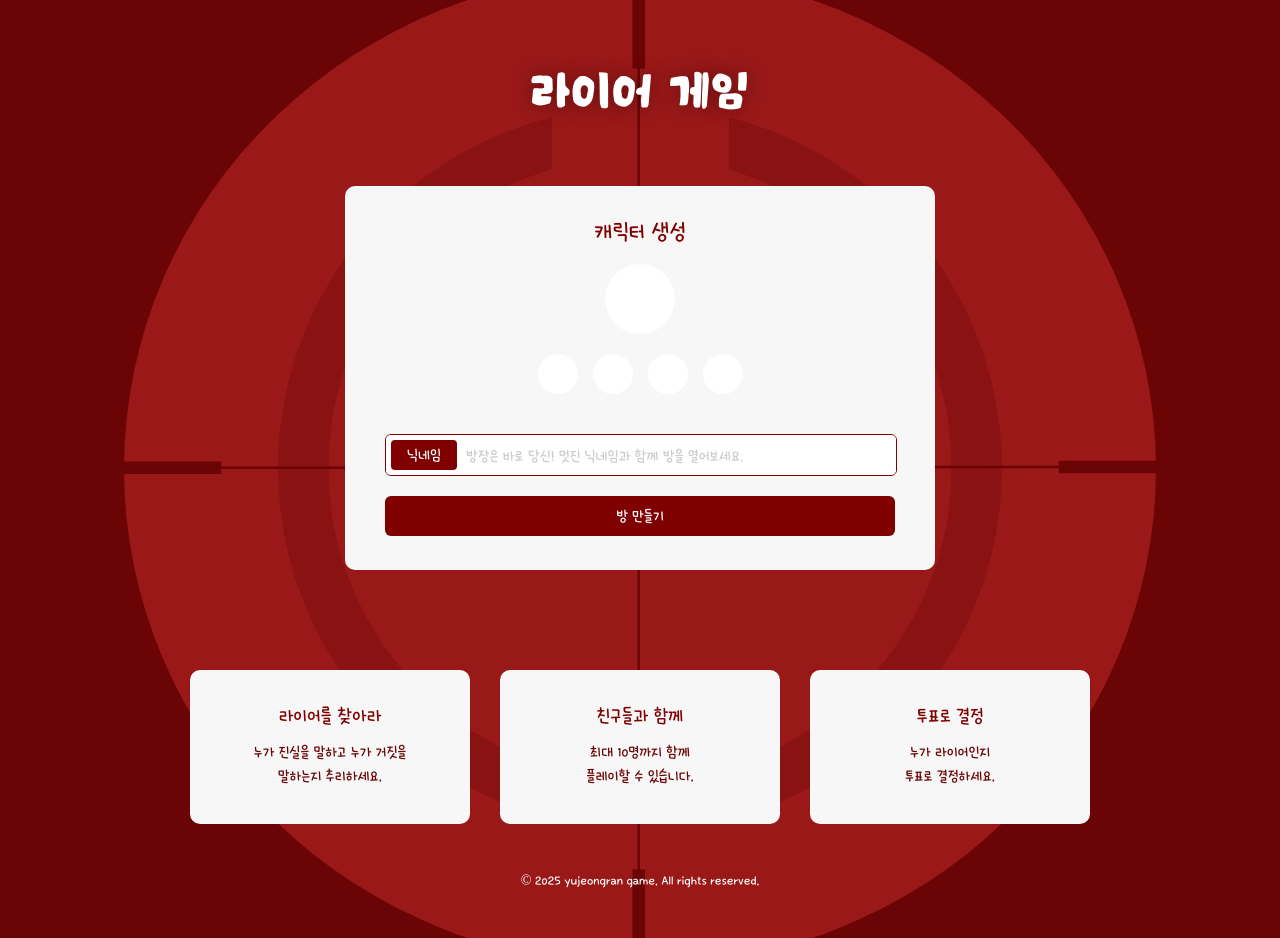
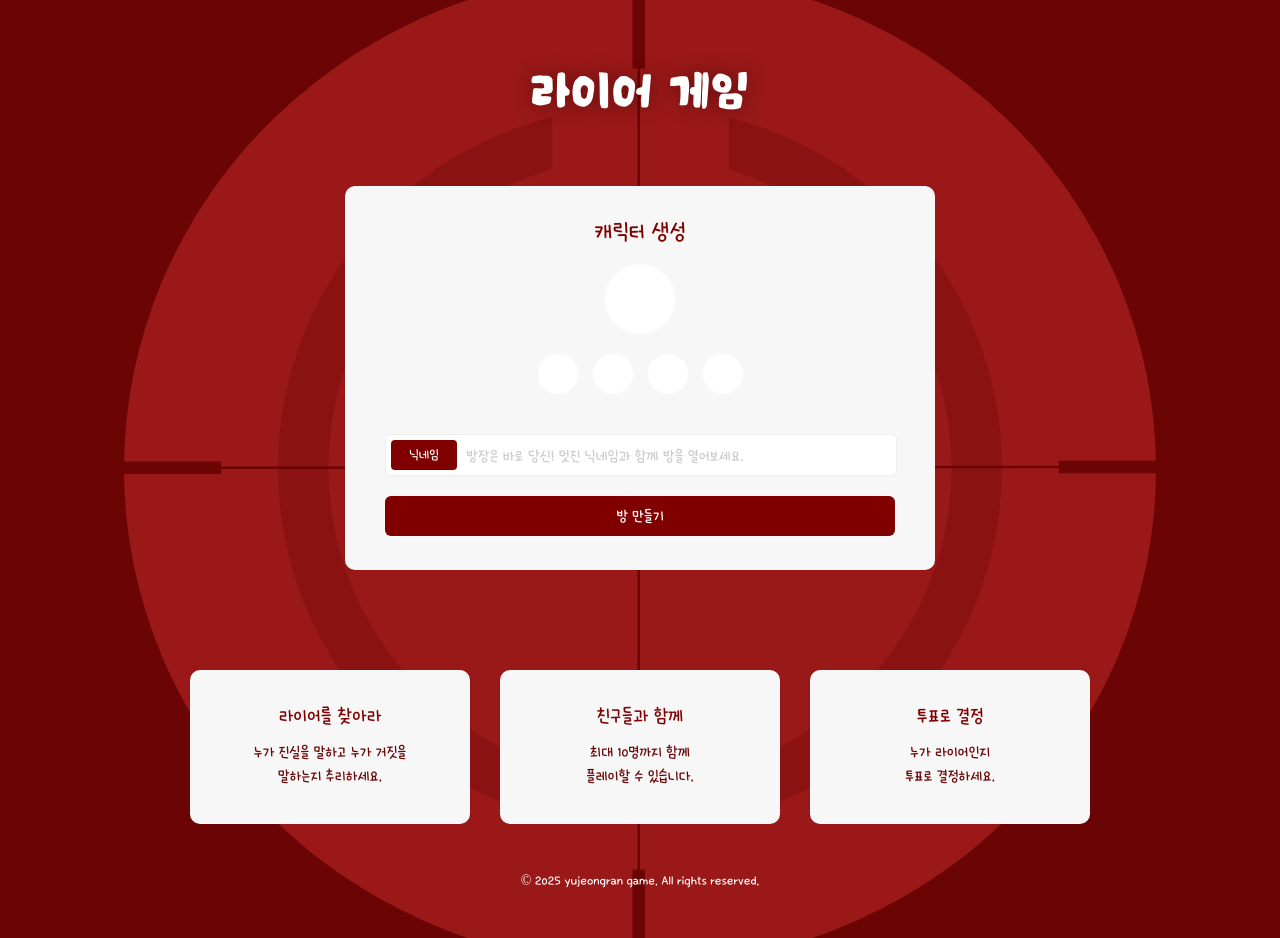
Before and after one commit to yujeong-ran/mallan, a React (Vite) app in the folder frontend/: page /liar/room in a window 1280 px wide. Built offline with nearby package versions, Linux system fonts and the light colour scheme.

Commit message:
style: Change border color of input fields

```diff
--- a/frontend/src/components/common/NickNameRegister.tsx
+++ b/frontend/src/components/common/NickNameRegister.tsx
@@ -5,7 +5,7 @@ const InputBox = styled.div`
   width: 100%;
   height: 40px;
   margin-top: 40px;
-  border: 1px solid ${({ theme }) => theme.point};
+  border: 1px solid ${({ theme }) => theme.border};
   border-radius: ${({ theme }) => theme.borderRadSm};
   overflow: hidden;
 
@@ -18,15 +18,17 @@ const InputBox = styled.div`
     height: calc(100% - 10px);
     line-height: 30px;
     color: #fff;
+    font-size: 14px;
     text-align: center;
     border-radius: ${({ theme }) => theme.borderRadXsm};
     background-color: ${({ theme }) => theme.point};
   }
 
   input {
+    width: calc(100% - 94px);
+    height: 100%;
     padding-left: 80px;
-    width: 100%;
-    height: 100%;
+    padding-right: 14px;
     border: 0;
     background: #fff;
 
@@ -43,7 +45,7 @@ function NickNameRegister({ placeholder }: { placeholder: string }) {
       <input
         id="nickname"
         type="text"
-        maxLength={10}
+        maxLength={20}
         placeholder={placeholder}
       />
     </InputBox>
```
